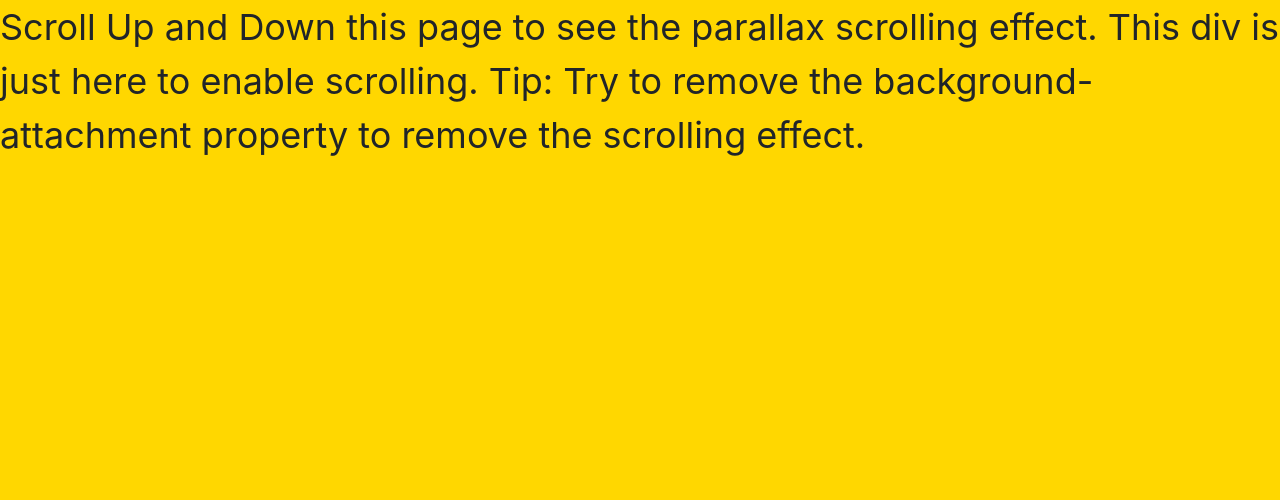
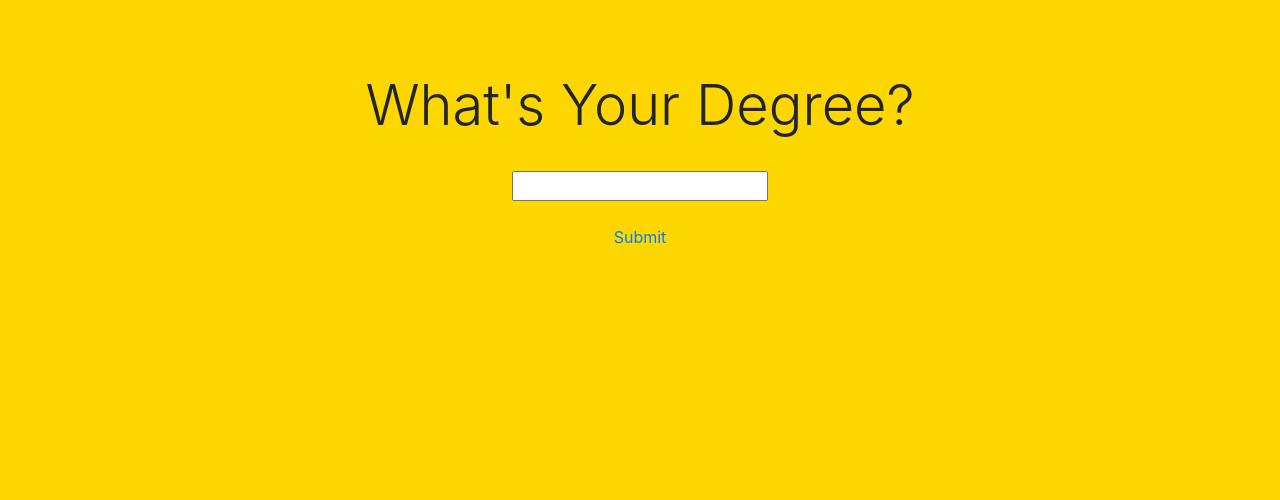
Before and after one commit to maggie-x/forecast_hackathon18, a Flask app: page / in a window 1280 px wide. Shown: the part 661-1161 px from the top of the page. Run offline with Flask 2, Linux system fonts and the light colour scheme; parts of the project's set-up code (start-up, migrations or seed data) failed here and were passed over; some libraries are stand-ins or nearby versions.

Commit message:
home looks nice now

```diff
--- a/templates/home.html
+++ b/templates/home.html
@@ -32,12 +32,19 @@
        background-color: #FFD700;
 
     }
-
+    form {
+        text-align: center;
+    }
     .navbar {
       width: 100%;
       margin-bottom: 20px;
     }
-
+    .wrapper{
+        text-align: center;
+    }
+    .button {
+        position: absolute;
+    }
     h1 {
       text-align: center;
     }
@@ -95,10 +102,19 @@
   </div>
 <div class="parallax"></div>
 
-<div style="height:500px;background-color:#FFD700;;font-size:36px">
-Scroll Up and Down this page to see the parallax scrolling effect.
-This div is just here to enable scrolling.
-Tip: Try to remove the background-attachment property to remove the scrolling effect.
+<div style="height:500px;background-color:#FFD700;;font-size:36px align='center'">
+    <form method="POST" style="align-self:center ">
+        <br>
+        <br>
+        <br>
+            <h1 class="display-4">What's Your Degree?</h1><br>
+            <input type="text" name="Degree" value="">
+    </form>
+    <div class="wrapper">
+        <a class="nav-item nav-link" href="{{url_for('calendar')}}">Submit</a>
+
+    </div>
+
 </div>
 
 </body>
```
